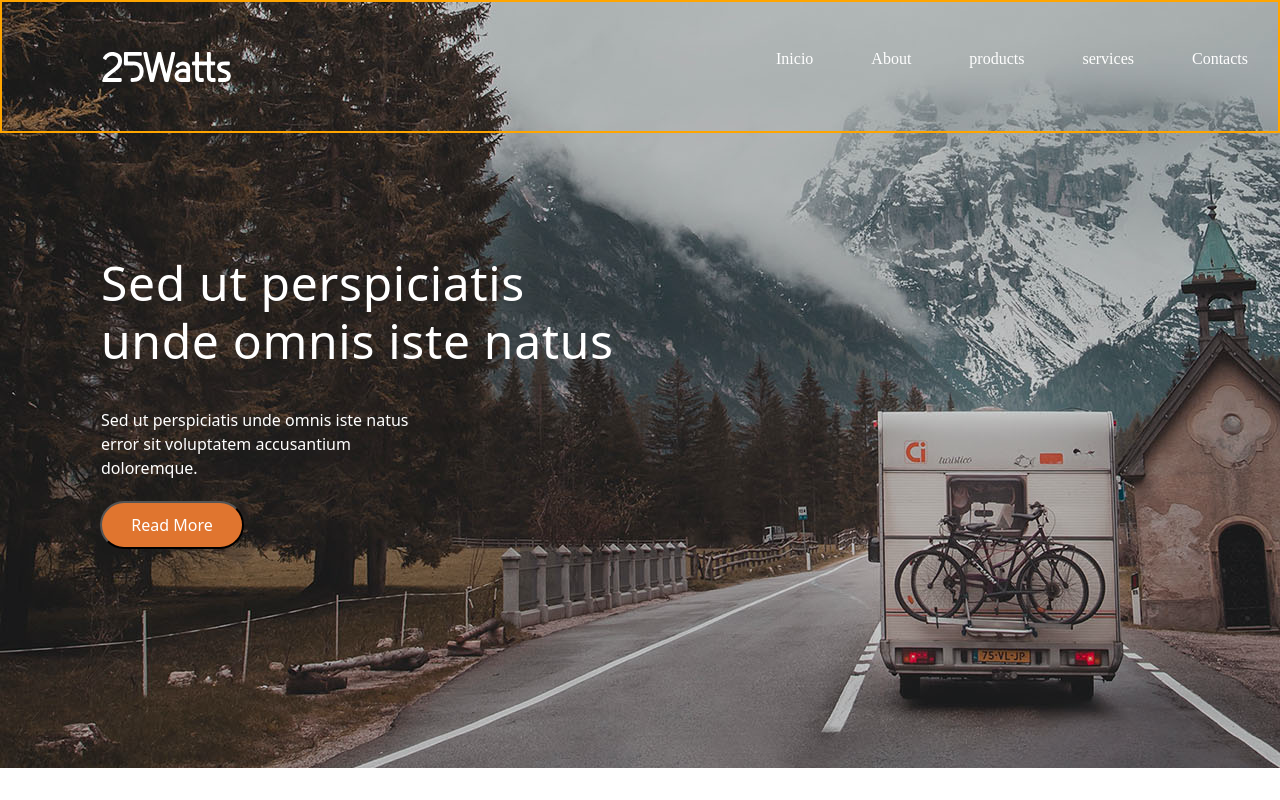
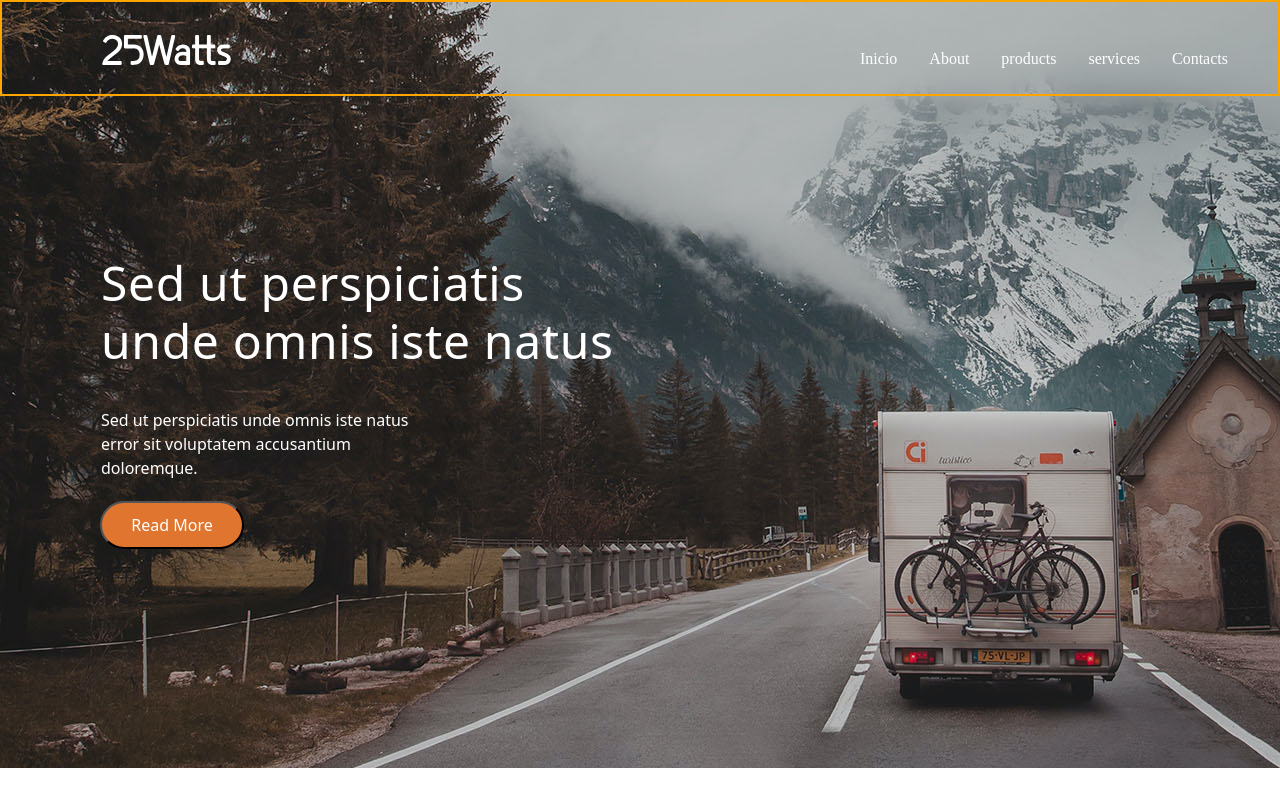
Before and after one commit to aragornz325/proyecto_mk3, a plain HTML site: page index.html in a window 1280 px wide. Shown: the top 800 px of the page. Drawn offline with nearby package versions, Linux system fonts and the light colour scheme.

Commit message:
Arreglo nevbar
se corrigio problema en navbar

```diff
--- a/asset/styless/_footer.scss
+++ b/asset/styless/_footer.scss
@@ -21,8 +21,3 @@
     top: 33px;
     color: white;
 }
-.space{
-    height: 45px;
-    position: absolute;
-
-}
--- a/asset/styless/_header.scss
+++ b/asset/styless/_header.scss
@@ -9,6 +9,7 @@
 header{
     width: 100%;
     max-width: 1366px;
+    height: 96px;
     position: fixed;
     border: solid 2px orange;
 }
@@ -19,13 +20,13 @@ header{
 
 .navbar>ul{
     list-style: none;
-    margin-left: 700px;
+    margin-left: 810px;
     display: -webkit-box;
     font-size: 16px;
 }
 .navbar>ul>li{
     padding: 36px 16px 36px 16px;
-    margin-left: 26px
+    top: 38px;
 }
 .navbar>ul>li>a{
     text-decoration: none;
@@ -35,6 +36,7 @@ header{
 
 .logo{
     position: absolute;
+    top: 33px;
     left: 100px;
     width: 129px;
     height: 30px;
```
Also changed, not shown: asset/styless/style.css, 1 other file.
